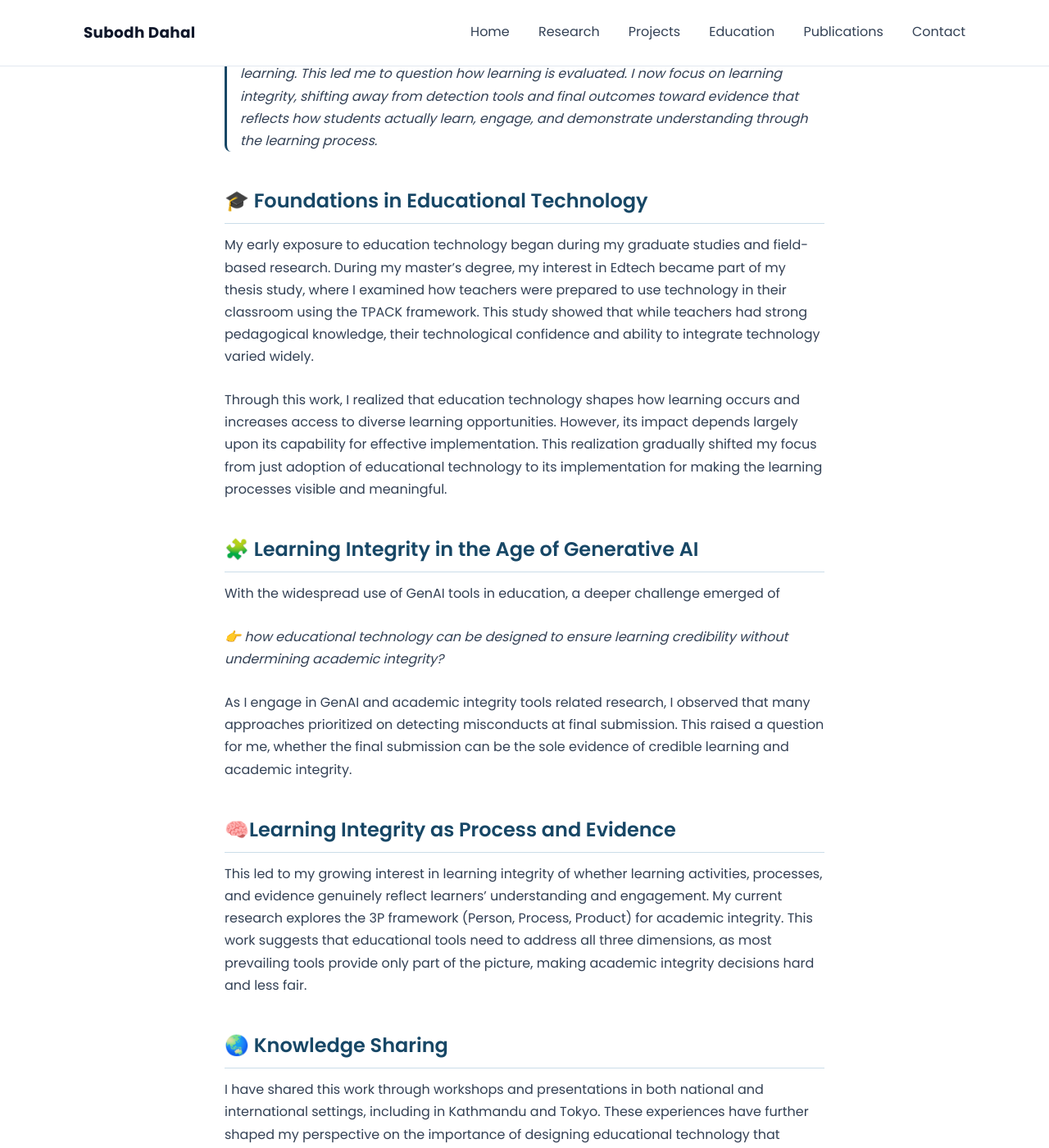
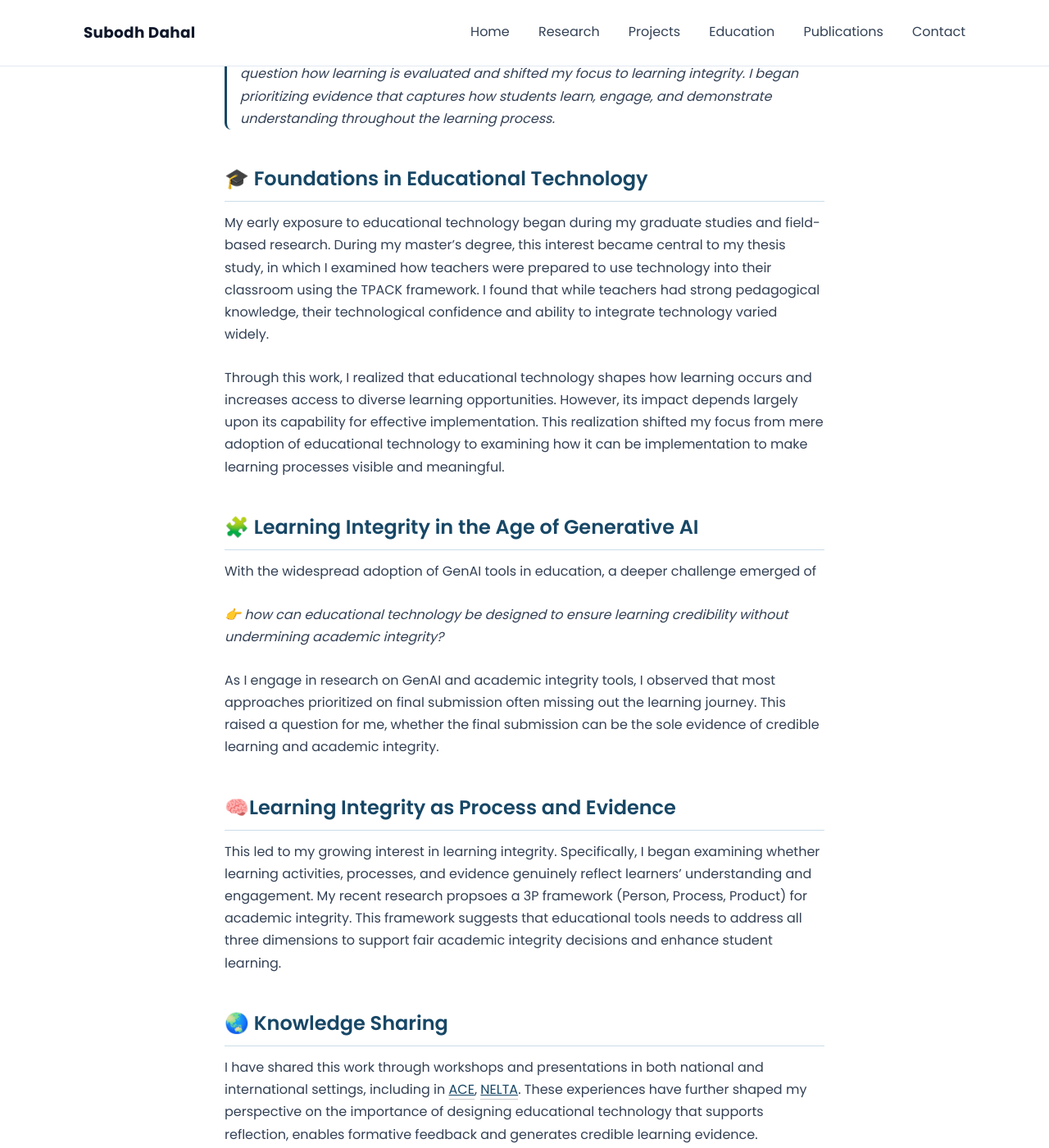
Before and after one commit to dahalsubodh/dahalsubodh.github.io, a Jekyll site: the page built from research.md, in a window 1280 px wide and 1400 px high, scrolled down 312 px. Shown: the whole window at 82% size. Built offline with Jekyll 4.4.1, drawn with Linux system fonts in a browser that asks for light colours; some of the changed text lies outside the part shown.

Commit message:
Update research.md

```diff
--- a/research.md
+++ b/research.md
@@ -9,26 +9,26 @@ layout: default
 
 
 > ### From Education Technology to Learning Integrity
-> My research began with studying educational technology and teacher ICT integration, where I observed that access and outcomes did not necessarily reflect meaningful learning. This led me to question how learning is evaluated. I now focus on learning integrity, shifting away from detection tools and final outcomes toward evidence that reflects how students actually learn, engage, and demonstrate understanding through the learning process.
+> While researching on educational technology and teachers' ICT integration, I observed that access and outcomes did not necessarily reflect meaningful learning. This led me to question how learning is evaluated and shifted my focus to learning integrity. I began prioritizing evidence that captures how students learn, engage, and demonstrate understanding throughout the learning process.
 
 ## 🎓 Foundations in Educational Technology
-My early exposure to education technology began during my graduate studies and field-based research. During my master’s degree, my interest in Edtech became part of my thesis study, where I examined how teachers were prepared to use technology in their classroom using the TPACK framework. This study showed that while teachers had strong pedagogical knowledge, their technological confidence and ability to integrate technology varied widely.
+My early exposure to educational technology began during my graduate studies and field-based research. During my master’s degree, this interest became central to my thesis study, in which I examined how teachers were prepared to use technology into their classroom using the TPACK framework. I found that while teachers had strong pedagogical knowledge, their technological confidence and ability to integrate technology varied widely.
 
-Through this work, I realized that education technology shapes how learning occurs and increases access to diverse learning opportunities. However, its impact depends largely upon its capability for effective implementation. This realization gradually shifted my focus from just adoption of educational technology to its implementation for making the learning processes visible and meaningful.
+Through this work, I realized that educational technology shapes how learning occurs and increases access to diverse learning opportunities. However, its impact depends largely upon its capability for effective implementation. This realization shifted my focus from mere adoption of educational technology to examining how it can be implementation to make learning processes visible and meaningful.
 
 
 ## 🧩 Learning Integrity in the Age of Generative AI
-With the widespread use of GenAI tools in education, a deeper challenge emerged of
+With the widespread adoption of GenAI tools in education, a deeper challenge emerged of
 
-*👉 how educational technology can be designed to ensure learning credibility without undermining academic integrity?*
+*👉 how can educational technology be designed to ensure learning credibility without undermining academic integrity?*
 
-As I engage in GenAI and academic integrity tools related research, I observed that many approaches prioritized on detecting misconducts at final submission. This raised a question for me, whether the final submission can be the sole evidence of credible learning and academic integrity.
+As I engage in research on GenAI and academic integrity tools, I observed that most approaches prioritized on final submission often missing out the learning journey. This raised a question for me, whether the final submission can be the sole evidence of credible learning and academic integrity.
 
 
 ## 🧠Learning Integrity as Process and Evidence
-This led to my growing interest in learning integrity of whether learning activities, processes, and evidence genuinely reflect learners' understanding and engagement.
-My current research explores the 3P framework (Person, Process, Product) for academic integrity. This work suggests that educational tools need to address all three dimensions, as most prevailing tools provide only part of the picture, making academic integrity decisions hard and less fair.
+This led to my growing interest in learning integrity. Specifically, I began examining whether learning activities, processes, and evidence genuinely reflect learners' understanding and engagement.
+My recent research propsoes a 3P framework (Person, Process, Product) for academic integrity. This framework suggests that educational tools needs to address all three dimensions to support fair academic integrity decisions and enhance student learning.
 
 
 ## 🌏 Knowledge Sharing
-I have shared this work through workshops and presentations in both national and international settings, including in Kathmandu and Tokyo. These experiences have further shaped my perspective on the importance of designing educational technology that supports reflection, enables formative feedback and generates credible learning evidence.
+I have shared this work through workshops and presentations in both national and international settings, including in [ACE](https://ace.iafor.org/ace2024/#conference-theme), [NELTA](https://www.nelta.org.np/conference/30). These experiences have further shaped my perspective on the importance of designing educational technology that supports reflection, enables formative feedback and generates credible learning evidence.
```
